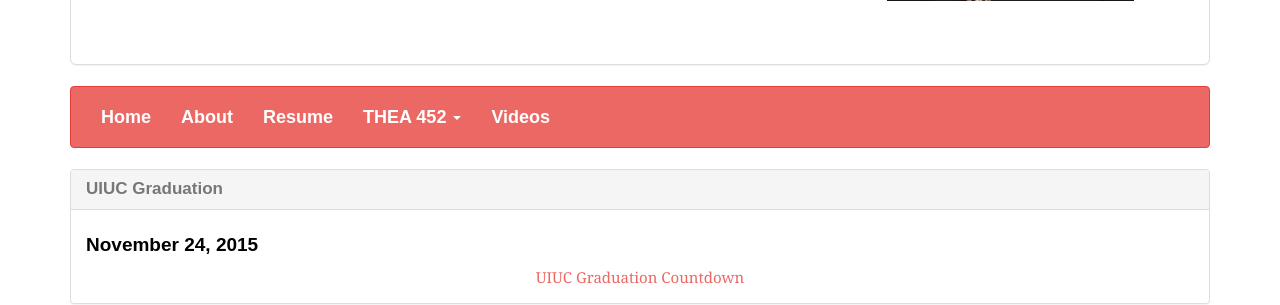
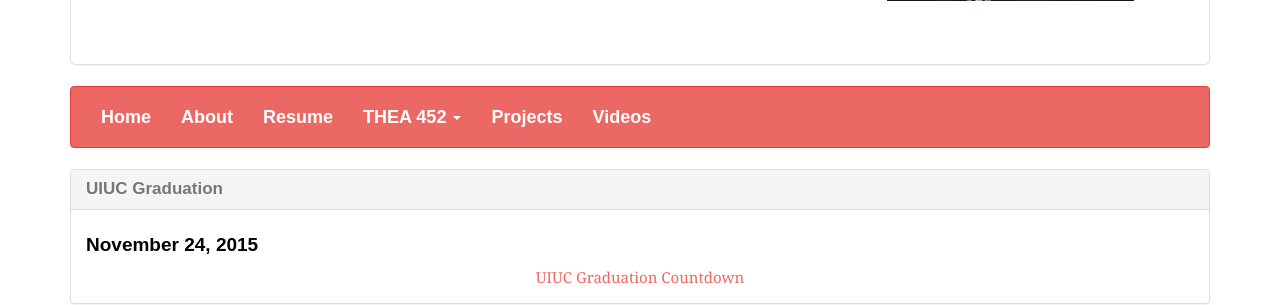
Before and after one commit to michelleplunkett/michelleplunkett.github.io, a Jekyll site: the page built from index.html, in a window 1280 px wide. Shown: the part 331-636 px from the top of the page. Built offline with Jekyll 4.4.1, drawn with Linux system fonts in a browser that asks for light colours; nearby versions of some CDN libraries; some web fonts are replaced; Markdown is read by kramdown in place of the engine named in the settings; a script that is not in the unit is left out.

Commit message:
Update navigation.html

```diff
--- a/_includes/navigation.html
+++ b/_includes/navigation.html
@@ -26,10 +26,13 @@
             <li><a href="/thea452finalproject.html">Final Project</a></li>
           </ul>
         </li>
-        <li {% if page.title == 'Videos' %} class="active" {% endif %} >
+      <li {% if page.title == 'Projects' %} class="active" {% endif %} >
+          <a href="/projects.html">Projects</a>
+      </li>
+      <li {% if page.title == 'Videos' %} class="active" {% endif %} >
           <a href="/videos.html">Videos</a>
-        </li>
-       </ul>
+      </li>
+      </ul>
       <!--<ul class="nav navbar-nav navbar-right">
         <li {% if page.title == 'Contact Me' %} class="active" {% endif %}><a href="/contactme.html">Contact Me</a></li>
       </ul> -->
```
